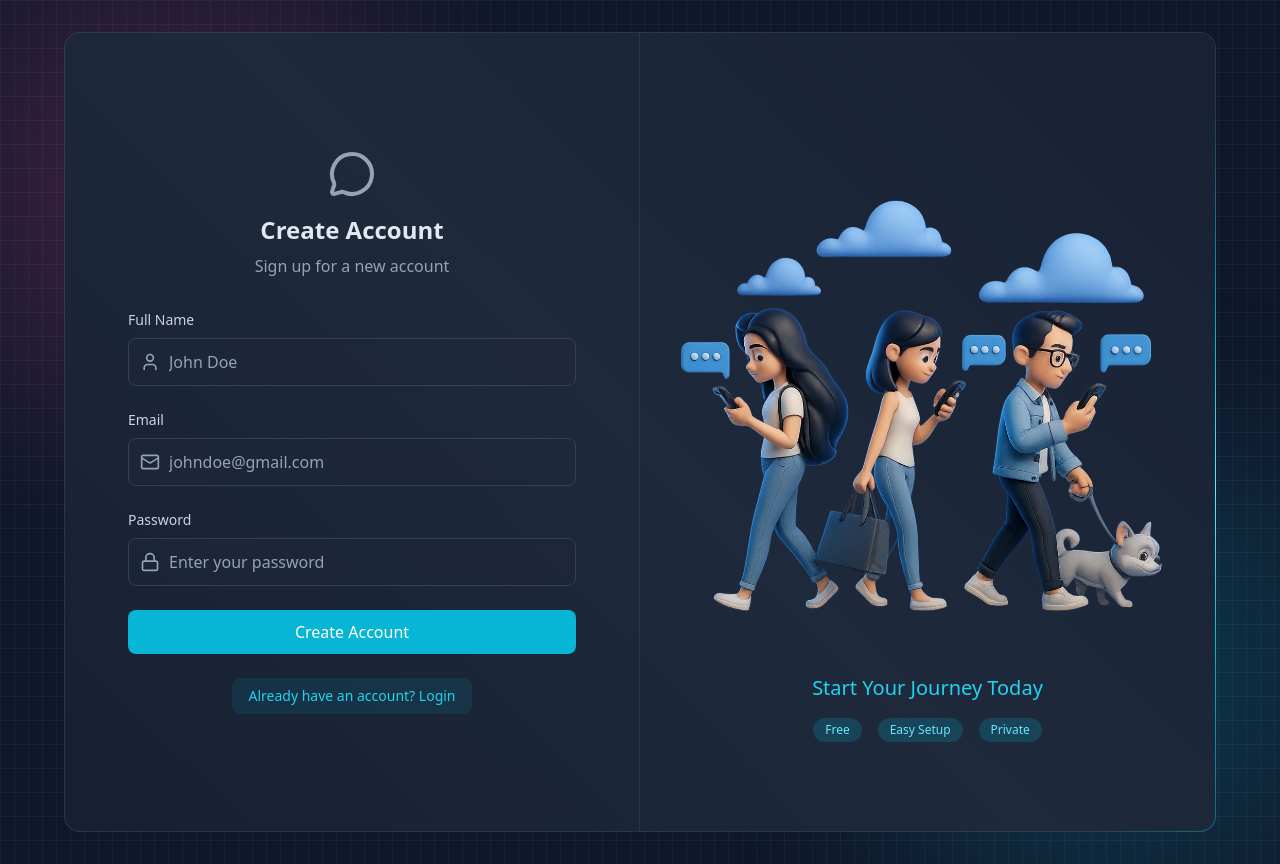
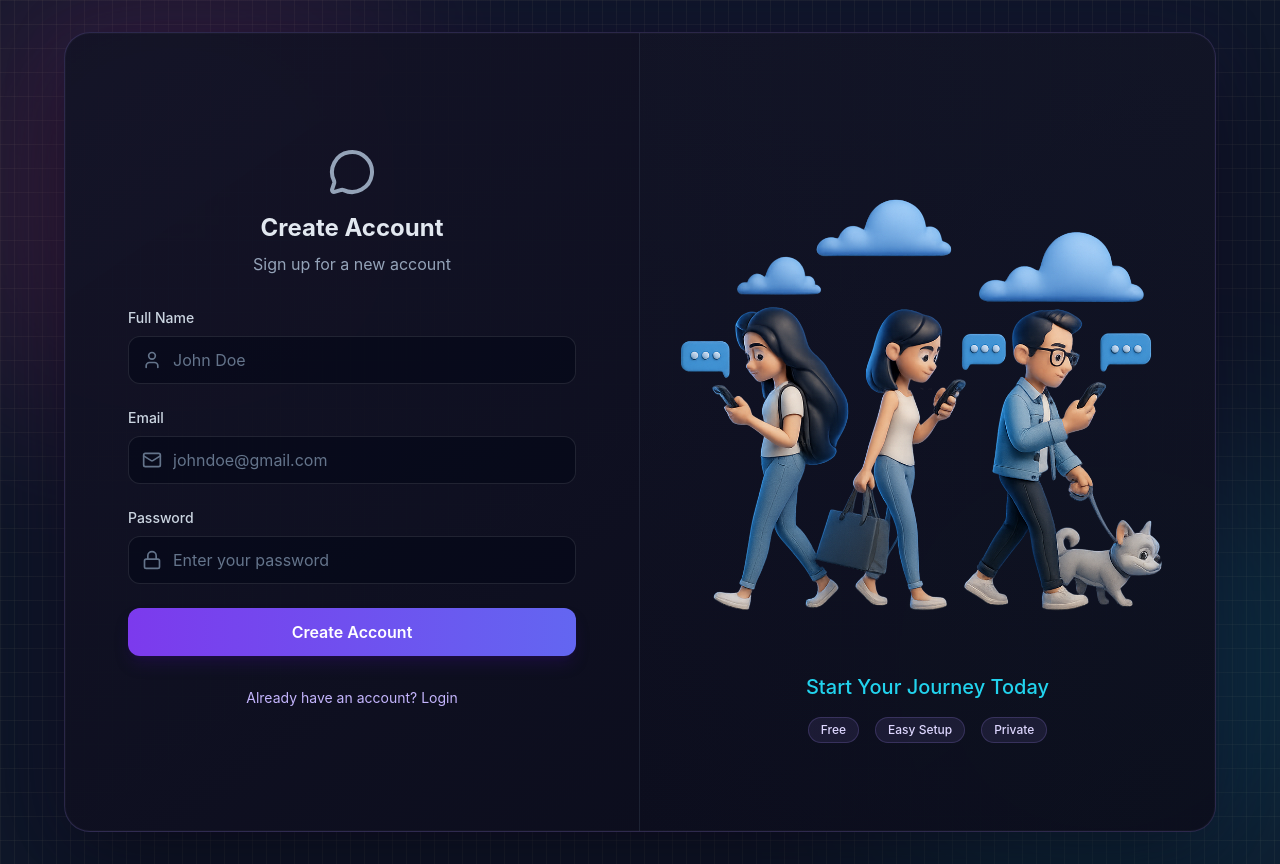
Before and after one commit to gargbhavya2265/CHATIFY-, a React app in the folder frontend/: page /signup in a window 1280 px wide. Built offline with nearby package versions, Linux system fonts and the light colour scheme; no server answers; the HTML template or start-up script is replaced by a standard one.

Commit message:
Redesign chat UI with premium violet theme

```diff
--- a/frontend/src/components/BorderAnimatedContainer.jsx
+++ b/frontend/src/components/BorderAnimatedContainer.jsx
@@ -2,16 +2,17 @@ function BorderAnimatedContainer({ children }) {
   return (
     <div
       className="
+        chatify-frame
         relative
         w-full
         h-full
         min-h-0
         flex
         overflow-hidden
-        rounded-2xl
+        rounded-[28px]
         border
-        border-transparent
-        [background:linear-gradient(45deg,#172033,theme(colors.slate.800)_50%,#172033)_padding-box,conic-gradient(from_var(--border-angle),theme(colors.slate.600/.48)_80%,_theme(colors.cyan.500)_86%,_theme(colors.cyan.300)_90%,_theme(colors.cyan.500)_94%,_theme(colors.slate.600/.48))_border-box]
+        border-white/10
+        bg-slate-900/75 shadow-[0_30px_100px_rgba(0,0,0,.5)]
         animate-border
       "
     >
--- a/frontend/src/components/ChatHeader.jsx
+++ b/frontend/src/components/ChatHeader.jsx
@@ -53,7 +53,7 @@ function ChatHeader() {
 
   return (
     <div
-      className="flex justify-between items-center bg-slate-800/50 border-b
+      className="chatify-chat-header flex justify-between items-center bg-slate-800/50 border-b
       border-slate-700/50 max-h-[84px] px-6 flex-1"
     >
       <div className="flex items-center space-x-3">
--- a/frontend/src/index.css
+++ b/frontend/src/index.css
@@ -8,28 +8,142 @@
   syntax: "<angle>";
 }
 
-.input {
-  @apply w-full bg-slate-800/50 border border-slate-700 rounded-lg py-2 pl-10 pr-4 text-slate-200 placeholder-slate-400 focus:ring-2 focus:ring-cyan-500 focus:border-transparent;
+:root {
+  color-scheme: dark;
+  font-family: Inter, ui-sans-serif, system-ui, -apple-system, BlinkMacSystemFont, "Segoe UI", sans-serif;
+  font-synthesis: none;
+  text-rendering: optimizeLegibility;
 }
 
-.auth-input-icon {
-  @apply absolute left-3 top-1/2 -translate-y-1/2 text-slate-400 size-5;
+html, body, #root { min-height: 100%; margin: 0; }
+body { background: #070912; color: #edf0ff; }
+::selection { background: rgba(139, 92, 246, .35); color: #fff; }
+
+* { scrollbar-width: thin; scrollbar-color: rgba(139, 125, 190, .34) transparent; }
+*::-webkit-scrollbar { width: 6px; height: 6px; }
+*::-webkit-scrollbar-track { background: transparent; }
+*::-webkit-scrollbar-thumb { background: rgba(139, 125, 190, .30); border-radius: 999px; }
+*::-webkit-scrollbar-thumb:hover { background: rgba(167, 139, 250, .62); }
+
+/* Auth screens: preserve existing component APIs */
+.input { @apply w-full rounded-xl border border-white/10 bg-slate-950/55 py-3 pl-11 pr-4 text-slate-100 placeholder:text-slate-500 transition duration-200 focus:border-violet-400/70 focus:outline-none focus:ring-4 focus:ring-violet-500/10; }
+.auth-input-icon { @apply absolute left-3.5 top-1/2 -translate-y-1/2 text-slate-500 size-5; }
+.auth-input-label { @apply mb-2 block text-sm font-medium text-slate-300; }
+.auth-badge { @apply inline-flex items-center rounded-full border border-violet-400/20 bg-violet-400/10 px-3 py-1 text-xs font-medium text-violet-200; }
+.auth-btn { @apply w-full rounded-xl bg-gradient-to-r from-violet-600 to-indigo-500 py-3 font-semibold text-white shadow-lg shadow-violet-950/40 transition duration-200 hover:-translate-y-0.5 hover:from-violet-500 hover:to-indigo-400 focus:outline-none focus:ring-4 focus:ring-violet-400/20 disabled:cursor-not-allowed disabled:opacity-60; }
+.auth-link { @apply inline-block rounded-lg px-3 py-2 text-sm text-violet-300 transition hover:bg-violet-400/10 hover:text-violet-200; }
+
+/* Chatify: midnight / violet glass visual system */
+.chatify-shell {
+  background:
+    radial-gradient(ellipse at 12% 8%, rgba(124, 58, 237, .20), transparent 32%),
+    radial-gradient(ellipse at 88% 90%, rgba(79, 70, 229, .15), transparent 34%),
+    radial-gradient(ellipse at 70% 0%, rgba(30, 64, 175, .10), transparent 30%),
+    #070912;
 }
+.chatify-page { margin-inline: auto; }
+.chatify-frame {
+  isolation: isolate;
+  border: 1px solid rgba(167, 139, 250, .20) !important;
+  border-radius: 26px !important;
+  background: linear-gradient(145deg, rgba(20, 20, 39, .97), rgba(10, 12, 26, .98)) !important;
+  box-shadow: 0 30px 100px rgba(0,0,0,.58), 0 0 0 1px rgba(255,255,255,.025) inset, 0 0 70px rgba(109,40,217,.10) !important;
+}
+.chatify-sidebar {
+  background: linear-gradient(180deg, rgba(18, 17, 37, .98), rgba(12, 14, 29, .98)) !important;
+  border-right: 1px solid rgba(167, 139, 250, .13) !important;
+}
+.chatify-main { background: linear-gradient(150deg, rgba(15, 17, 35, .92), rgba(8, 11, 24, .97)) !important; }
 
-.auth-input-label {
-  @apply block text-sm font-medium text-slate-300 mb-2;
+/* Profile and sidebar sections */
+.chatify-sidebar .border-b { border-color: rgba(167,139,250,.13) !important; }
+.chatify-sidebar .text-cyan-400,
+.chatify-sidebar .text-cyan-300,
+.chatify-main .text-cyan-400,
+.chatify-main .text-cyan-300 { color: #b9a3ff !important; }
+.chatify-sidebar button { transition: background-color .18s ease, color .18s ease, transform .18s ease; }
+.chatify-sidebar button:hover { background-color: rgba(139,92,246,.10); }
+.chatify-sidebar .bg-cyan-500,
+.chatify-sidebar .bg-cyan-600 { background: linear-gradient(135deg,#8b5cf6,#6366f1) !important; color: white !important; }
+.chatify-sidebar .bg-cyan-500\/10,
+.chatify-sidebar .bg-cyan-500\/20 { background: rgba(139,92,246,.12) !important; }
+.chatify-sidebar .hover\:bg-cyan-500\/20:hover { background: rgba(139,92,246,.19) !important; }
+.chatify-sidebar .text-slate-400 { color: #9294ad !important; }
+.chatify-sidebar .text-slate-200 { color: #f0edff !important; }
+.chatify-sidebar .bg-slate-900 { background: #111329 !important; }
+.chatify-sidebar .border-slate-700 { border-color: rgba(167,139,250,.16) !important; }
+.chatify-sidebar .tabs { display:flex; gap:5px; padding:6px; margin:10px 14px; border:1px solid rgba(167,139,250,.12); border-radius:14px; background:rgba(5,7,19,.58); }
+.chatify-sidebar .tab { flex:1; min-height:36px; height:36px; border-radius:10px; font-size:12px; font-weight:600; transition:all .2s ease; }
+.chatify-sidebar .tab[class*="bg-cyan"] { background:linear-gradient(135deg,rgba(139,92,246,.26),rgba(99,102,241,.18)) !important; color:#d7c8ff !important; box-shadow:0 4px 18px rgba(109,40,217,.12); }
+.chatify-sidebar .chatify-sidebar-content { padding:12px !important; }
+.chatify-sidebar input, .chatify-sidebar textarea, .chatify-sidebar select { background:rgba(5,7,20,.62) !important; border-color:rgba(167,139,250,.18) !important; border-radius:12px !important; }
+
+/* Conversation header */
+.chatify-chat-header {
+  min-height:76px;
+  padding-inline:24px !important;
+  background:rgba(16,17,36,.88) !important;
+  border-color:rgba(167,139,250,.14) !important;
+  box-shadow:0 8px 28px rgba(0,0,0,.12);
 }
+.chatify-chat-header button:hover { color:#c4b5fd !important; }
+.chatify-chat-header .text-slate-200 { color:#f4f0ff !important; }
 
-.auth-badge {
-  @apply inline-flex items-center px-3 py-1 text-xs font-medium rounded-full bg-cyan-500/20 text-cyan-300;
+/* Chat history and message surfaces */
+.chatify-main .chat-bubble {
+  border:1px solid rgba(167,139,250,.12) !important;
+  border-radius:18px !important;
+  box-shadow:0 8px 24px rgba(0,0,0,.14);
 }
+.chatify-main .chat-start .chat-bubble,
+.chatify-main .chat-bubble[class*="bg-slate"] {
+  background:linear-gradient(145deg,rgba(31,33,58,.96),rgba(23,25,46,.96)) !important;
+  color:#e9e6f8 !important;
+}
+.chatify-main .chat-end .chat-bubble,
+.chatify-main .chat-bubble[class*="bg-cyan"] {
+  background:linear-gradient(135deg,#6941c6,#5145b8) !important;
+  border-color:rgba(196,181,253,.24) !important;
+  color:#fff !important;
+}
+.chatify-main .bg-slate-800\/90 { background:rgba(37,34,65,.94) !important; border-color:rgba(167,139,250,.18) !important; }
+.chatify-main .bg-cyan-500 { background:#8b5cf6 !important; }
+.chatify-main .border-cyan-500\/50 { border-color:rgba(167,139,250,.48) !important; }
+.chatify-main .bg-slate-800\/50 { background:rgba(20,22,44,.72) !important; }
+.chatify-main .border-slate-700\/50 { border-color:rgba(167,139,250,.13) !important; }
 
-.auth-btn {
-  @apply w-full bg-cyan-500 text-white rounded-lg py-2.5 font-medium
-  hover:bg-cyan-600 focus:ring-2 focus:ring-cyan-500;
+/* Composer */
+.chatify-main textarea,
+.chatify-main input:not([type="file"]),
+.chatify-main .emoji-picker-react {
+  border-color:rgba(167,139,250,.18) !important;
 }
+.chatify-main textarea {
+  background:rgba(5,7,20,.68) !important;
+  border-radius:15px !important;
+  color:#f4f0ff !important;
+}
+.chatify-main textarea:focus { border-color:rgba(167,139,250,.62) !important; box-shadow:0 0 0 3px rgba(139,92,246,.12); }
+.chatify-main button[class*="bg-gradient-to-r"],
+.chatify-main button[class*="bg-cyan-600"],
+.chatify-main button[class*="bg-cyan-500"] {
+  background:linear-gradient(135deg,#8b5cf6,#6366f1) !important;
+  color:white !important;
+}
+.chatify-main button[class*="hover:bg-cyan"]:hover { filter:brightness(1.12); }
 
-.auth-link {
-  @apply px-4 py-2 inline-block bg-cyan-500/10 rounded-lg text-cyan-400
-  hover:text-cyan-500 text-sm transition-colors;
+/* Modals and popovers */
+.chatify-frame [class*="bg-slate-800"],
+.chatify-frame [class*="bg-slate-900"] { border-color:rgba(167,139,250,.16); }
+.chatify-frame [class*="rounded-xl"][class*="shadow-2xl"] { box-shadow:0 24px 80px rgba(0,0,0,.55); }
+
+@media (max-width: 767px) {
+  .chatify-page { height:calc(100dvh - 1rem) !important; min-height:560px; }
+  .chatify-frame { border-radius:18px !important; }
+  .chatify-sidebar { width: min(42vw, 260px) !important; }
+  .chatify-chat-header { padding-inline:14px !important; }
 }
+@media (max-width: 520px) {
+  .chatify-sidebar { width: 112px !important; }
+  .chatify-sidebar-content { padding:8px !important; }
+}
```
Also changed, not shown: frontend/src/pages/ChatPage.jsx (+13 -41 lines).
